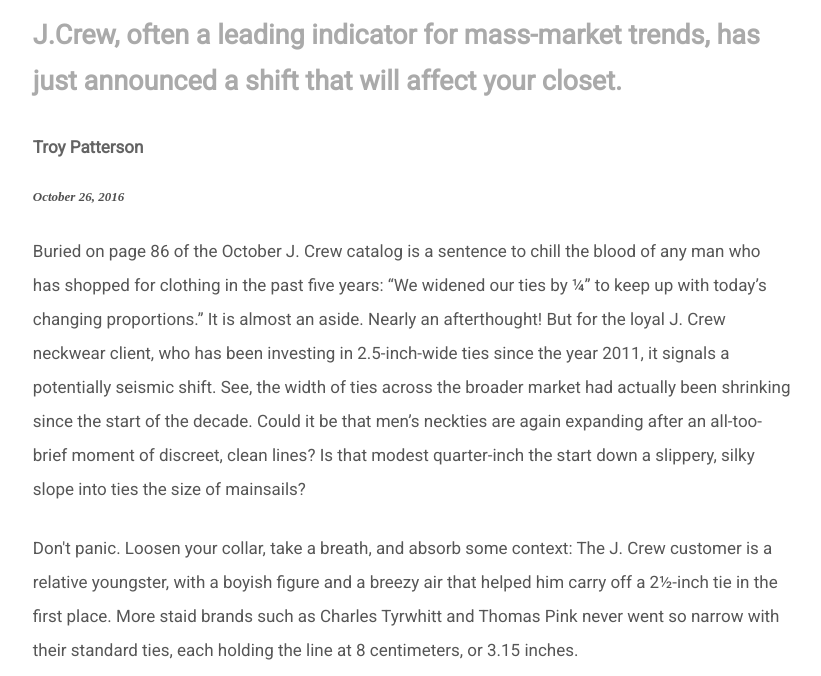
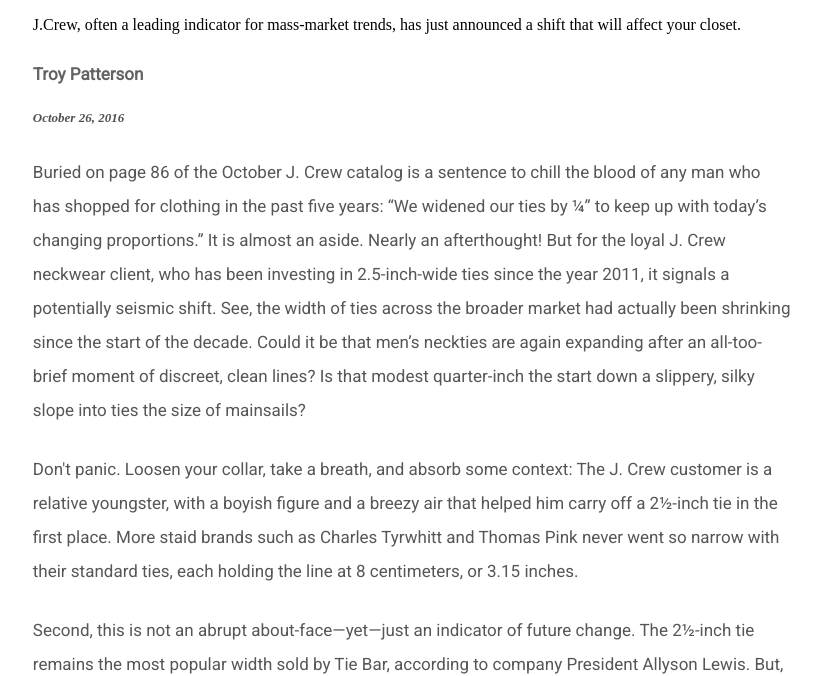
Before and after one commit to rdeloz/article, a plain HTML site: page index.html in a window 1280 px wide. Shown: the part 131-807 px from the top of the page, without its empty margins (228-1049 px from the left). Drawn offline with Linux system fonts and the light colour scheme; a web font is replaced by a local one.

Commit message:
formatting

```diff
--- a/css/style.css
+++ b/css/style.css
@@ -23,7 +23,7 @@
 
 h2 {
    font-size: 27px;
-   line-height: 46px;
+   line-height: 36px;
    margin: 0px 0px 25px 0px;
    font-family: 'Roboto', sans-serif;
    color: rgba(170, 170, 170, 1);
@@ -31,7 +31,7 @@
 
 h3 {
    font-size: 17px;
-   line-height: 36px;
+   line-height: 24px;
    margin: 0px 0px 19px 0px;
    color: rgba(99, 99, 99, 1);
    font-family: 'Roboto', sans-serif;
--- a/index.html
+++ b/index.html
@@ -12,7 +12,7 @@
     <body>
     <div class="wrapper">
         <h1>Sorry Hipsters, the Skinny Tie is Over</h1>
-        <h2>J.Crew, often a leading indicator for mass-market trends, has just announced a shift that will affect your closet.</h2>
+        <p.intro>J.Crew, often a leading indicator for mass-market trends, has just announced a shift that will affect your closet.</p>
         <h3>Troy Patterson</h3>
         <h4>October 26, 2016</h4>
         <p>Buried on page 86 of the October J. Crew catalog is a sentence to chill the blood of any man who has shopped for clothing in the past five years:
```
